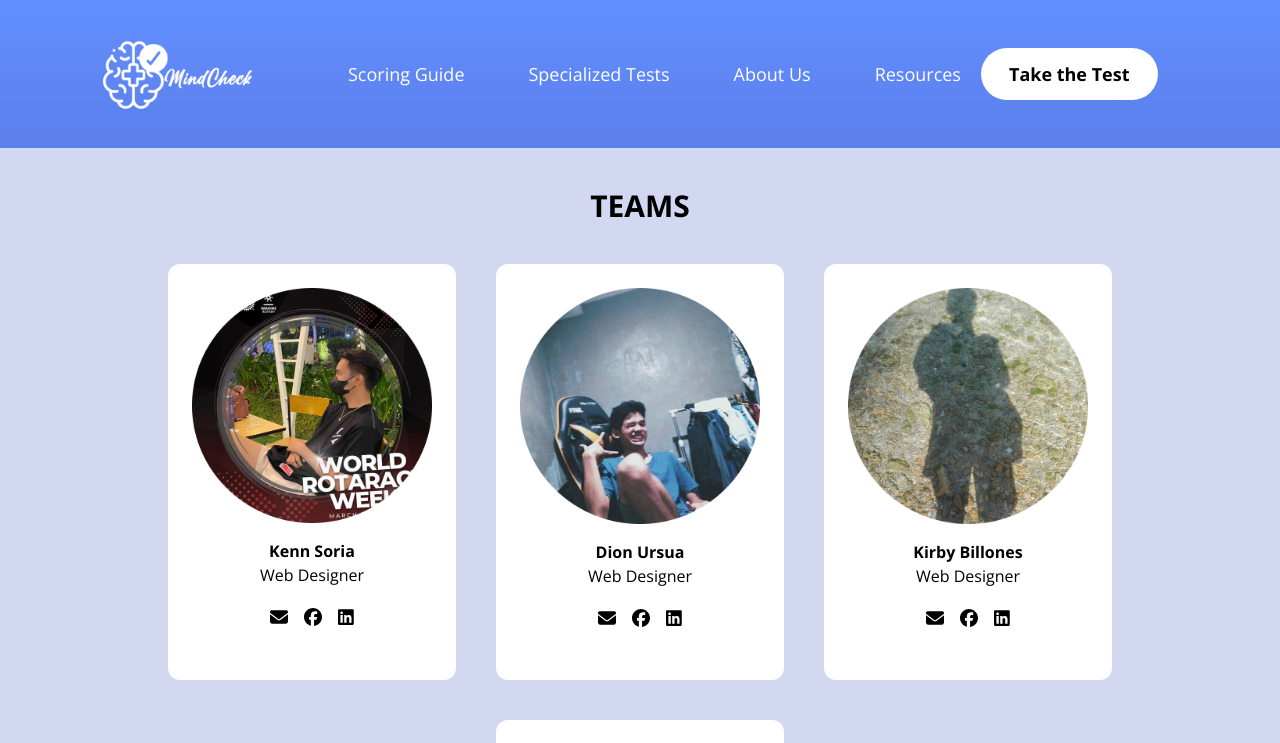
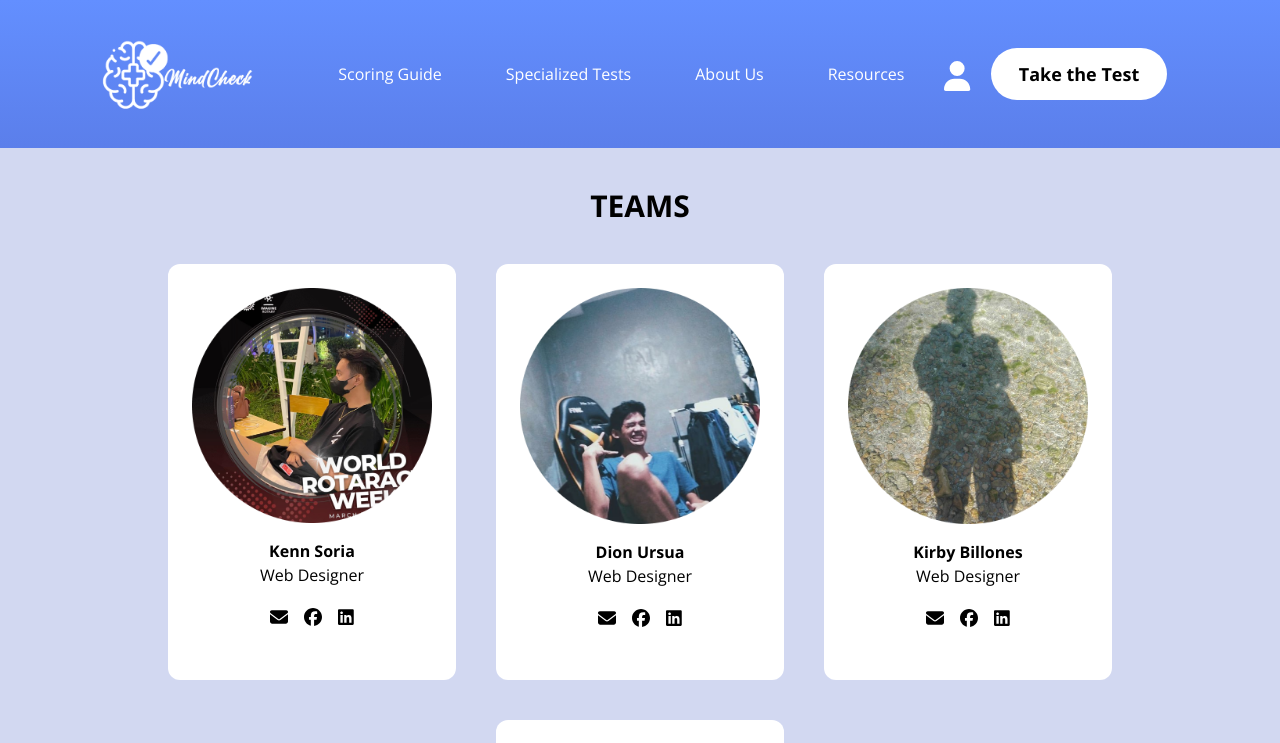
Before and after one commit to kabi02/softeng-mindcheck, a React (Vite) app: page /about-us in a window 1280 px wide. Shown: the top 743 px of the page. Built offline with nearby package versions, Linux system fonts and the light colour scheme.

Commit message:
navbar modification

```diff
--- a/src/Header.jsx
+++ b/src/Header.jsx
@@ -5,7 +5,7 @@ import Li from './components/Li';
 import { useState, useEffect } from "react";
 // for the icons
 import { FontAwesomeIcon } from "@fortawesome/react-fontawesome";
-import { faBars, faTimes } from "@fortawesome/free-solid-svg-icons";
+import { faBars, faTimes, faUser } from "@fortawesome/free-solid-svg-icons";
 
 // Added a custom hook to get the window width
 const useWindowWidth = () => {
@@ -42,6 +42,12 @@ export default function Header() {
     }
   }, [windowWidth]);
 
+  // for opening the user icon
+  const [showDiv, setShowDiv] = useState(false);
+  const toggleDiv = () => {
+    setShowDiv(prev => !prev);
+  };
+
   return (
     <div className="flex lg:flex-row flex-col xl:px-16 px-0 justify-between">
       <div className="flex justify-between lg:w-auto w-[90%] lg:m-9 mx-auto my-5 items-center">
@@ -49,6 +55,7 @@ export default function Header() {
           <img src={img} alt="" className="lg:w-full w-10/12" />
         </Link>
         {/* <!-- Hamburger Icon --> */}
+
         <div className="lg:hidden">
           <button
             className="navbar-burger flex items-center text-black p-3"
@@ -61,6 +68,7 @@ export default function Header() {
             />
           </button>
         </div>
+
       </div>
       {/* Show if showMenu is true */}
       {showMenu && (
@@ -71,7 +79,20 @@ export default function Header() {
             <Li text="About Us" link="/about-us" />
             <Li text="Resources" link="/resources" />
           </ul>
-          <div className="order-2 lg:mb-0 mb-10">
+          <div className="order-2 lg:mb-0 mb-10 flex flex-row items-center">
+            {/* //user */}
+            <FontAwesomeIcon icon={faUser} className="sm:text-3xl text-xl text-white mx-5 mt-1 cursor-pointer" onClick={toggleDiv}/>
+            {/* for showing the div if the user is clicked */}
+            {showDiv
+            ?
+              <div className="bg-[#9BA0BE] p-4 absolute mt-32 rounded-xl sm:text-base text-sm text-white">
+                My Beautiful Name <br/>
+                <h2 className='font-bold cursor-pointer'>Logout</h2>
+              </div>
+              :
+              null
+            }
+
             <Link to="/what-is-dsm-5-tr">
               <button
                 type="button"
@@ -80,6 +101,7 @@ export default function Header() {
                 Take the Test
               </button>
             </Link>
+
           </div>
         </div>
       )}
--- a/src/components/Li.jsx
+++ b/src/components/Li.jsx
@@ -3,7 +3,9 @@ import {Link} from 'react-router-dom'
 // Used for the each links in Header.jsx
 export default function Li({text, link}) {
     return(
-        <li className='hover:scale-110 transition-transform duration-2000 cursor-pointer max-lg:w-[480px] max-lg:mt-5 max-lg:p-2 rounded-md max-lg:hover:bg-white max-lg:hover:text-blue-500 max-lg:hover:font-bold'>
+        <li className='hover:scale-110 transition-transform duration-2000 cursor-pointer
+         sm:text-base text-sm
+         rounded-md max-lg:hover:bg-white max-lg:hover:text-blue-500 max-lg:hover:font-bold'>
             <Link to={link}>
                 {text}
             </Link>
```
